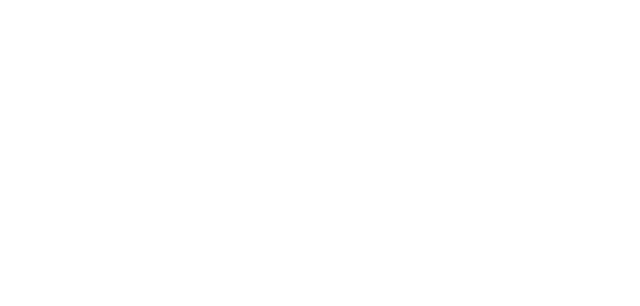
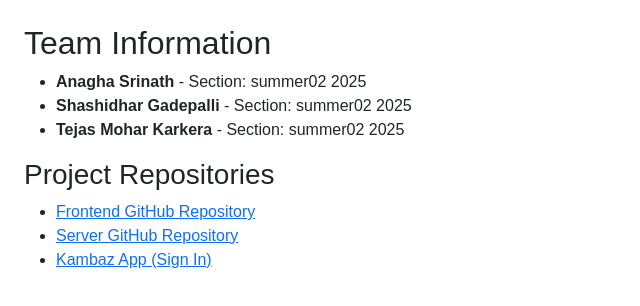
Before and after one commit to anaghasunkadh/kambaz-quiz-react-app, a React (Vite) app: page /#/team-info in a window 1280 px wide. Before the commit this address had no page. Shown: the top 306 px of the page, without its empty margins (0-640 px from the left). Built offline with nearby package versions, Linux system fonts and the light colour scheme.

Commit message:
Your commit message

```diff
--- a/package.json
+++ b/package.json
@@ -35,6 +35,6 @@
     "globals": "^16.2.0",
     "typescript": "~5.8.3",
     "typescript-eslint": "^8.34.1",
-    "vite": "^7.0.0"
+    "vite": "^7.1.2"
   }
 }
--- a/src/App.tsx
+++ b/src/App.tsx
@@ -3,6 +3,7 @@ import store from "./Kambaz/store";
 import { Provider } from "react-redux";
 import Labs from "./Labs";
 import { HashRouter, Route, Routes, Navigate } from "react-router-dom";
+import TeamInfo from "./TeamInfo";
 
 export default function App() {
   console.log("App component rendered");
@@ -12,7 +13,8 @@ export default function App() {
       <Provider store={store}>
         <div>
           <Routes>
-            <Route path="/" element={<Navigate to="/Labs" />} />
+            <Route path="/" element={<Navigate to="/team-info" />} />
+            <Route path="/team-info" element={<TeamInfo />} />
             <Route path="/Labs/*" element={<Labs />} />
             <Route path="/Kambaz/*" element={<Kambaz />} />
           </Routes>
--- a/src/Kambaz/Courses/Quizzes/Editor/Details.tsx
+++ b/src/Kambaz/Courses/Quizzes/Editor/Details.tsx
@@ -1,3 +1,5 @@
+import { useNavigate, useParams } from "react-router-dom";
+
 type Props = {
   quiz: any;
   onChange: (q: any) => void;
@@ -12,6 +14,8 @@ export default function Details({ quiz, onChange, onSave, onSavePublish, onCance
     onChange: (e: any) =>
       onChange({ ...quiz, [k]: e.target.type === "checkbox" ? e.target.checked : e.target.value })
   });
+  const navigate = useNavigate();
+  const { cid, quizId } = useParams();
 
   return (
     <div className="d-grid gap-3">
@@ -56,6 +60,7 @@ export default function Details({ quiz, onChange, onSave, onSavePublish, onCance
         <button className="btn btn-secondary" onClick={onSave}>Save</button>
         <button className="btn btn-danger" onClick={onSavePublish}>Save & Publish</button>
         <button className="btn btn-outline-dark" onClick={onCancel}>Cancel</button>
+        <button className="btn btn-outline-primary" onClick={() => navigate(`/Kambaz/Courses/${cid}/Quizzes/${quizId}/Preview`)}>Preview</button>
       </div>
     </div>
   );
--- a/src/Kambaz/Courses/Quizzes/Editor/index.tsx
+++ b/src/Kambaz/Courses/Quizzes/Editor/index.tsx
@@ -16,10 +16,8 @@ export default function QuizEditor() {
   const save = async (publish = false) => {
     await updateQuiz(quizId!, quiz);
     if (publish) await setPublished(quizId!, true);
-    // Save → details; Save&Publish → list (per rubric)
-    publish
-      ? navigate(`/Kambaz/Courses/${cid}/Quizzes`)
-      : navigate(`/Kambaz/Courses/${cid}/Quizzes/${quizId}/Summary`);
+    // Save and Save&Publish both navigate to quiz list
+    navigate(`/Kambaz/Courses/${cid}/Quizzes`);
   };
   const cancel = () => navigate(`/Kambaz/Courses/${cid}/Quizzes`);
 
--- /dev/null
+++ b/src/Kambaz/Courses/Quizzes/Summary.tsx
@@ -0,0 +1,14 @@
+import React from "react";
+import { useParams } from "react-router-dom";
+
+export default function QuizSummary() {
+  const { cid, id } = useParams();
+  return (
+    <div style={{ padding: 24 }}>
+      <h2>Quiz Details</h2>
+      <p>Course ID: {cid}</p>
+      <p>Quiz ID: {id}</p>
+      {/* Add more quiz details here as needed */}
+    </div>
+  );
+}
--- a/src/Kambaz/Courses/Quizzes/index.tsx
+++ b/src/Kambaz/Courses/Quizzes/index.tsx
@@ -67,7 +67,7 @@ export default function Quizzes() {
               <div>
                 {/* ✅ title → details screen */}
                 <Link
-                  to={`/Kambaz/Courses/${cid}/Quizzes/${q.id}/Summary`}
+                  to={`/Kambaz/Courses/${cid}/Quizzes/${q.id}`}
                   className="fw-semibold text-decoration-none"
                 >
                   {q.title}
@@ -80,6 +80,18 @@ export default function Quizzes() {
 
               {/* 3-dot style menu simplified into two buttons */}
               <div className="btn-group">
+                <Link
+                  to={`/Kambaz/Courses/${cid}/Quizzes/${q.id}`}
+                  className="btn btn-sm btn-outline-primary"
+                >
+                  Edit
+                </Link>
+                <Link
+                  to={`/Kambaz/Courses/${cid}/Quizzes/${q.id}/Preview`}
+                  className="btn btn-sm btn-outline-info"
+                >
+                  Preview
+                </Link>
                 <button
                   className="btn btn-sm btn-outline-secondary"
                   onClick={() => onTogglePublish(q.id, q.published)}
--- a/src/Kambaz/Courses/index.tsx
+++ b/src/Kambaz/Courses/index.tsx
@@ -11,7 +11,7 @@ import QuestionsDebug from "./Quizzes/Questions";
 // Quizzes pages
 import Quizzes from "./Quizzes";
 import QuizEditor from "./Quizzes/Editor";
-import QuizDetailsSummary from "./Quizzes/DetailSummary";
+import QuizSummary from "./Quizzes/Summary";
 import Preview from "./Quizzes/Preview";
 
 export default function Courses({ courses }: { courses: any[] }) {
@@ -41,12 +41,10 @@ export default function Courses({ courses }: { courses: any[] }) {
             <Route path=":cid/People" element={<People />} />
 
             {/* Quizzes */}
-            <Route path="Quizzes" element={<Quizzes />} />
-            <Route path="Quizzes/:quizId" element={<QuizEditor />} />
-            <Route path="Quizzes/:quizId/Summary" element={<QuizDetailsSummary />} />
-            <Route path="Quizzes/:quizId/Preview" element={<Preview />} />
-          <Route path="Quizzes/:quizId/QuestionsDebug" element={<QuestionsDebug />} />
-
+              <Route path="Quizzes" element={<Quizzes />} />
+              <Route path="Quizzes/:quizId" element={<QuizEditor />} />
+              <Route path="Quizzes/:quizId/Preview" element={<Preview />} />
+              <Route path="Quizzes/:quizId/QuestionsDebug" element={<QuestionsDebug />} />
           </Routes>
         </div>
       </div>
--- /dev/null
+++ b/src/TeamInfo.tsx
@@ -0,0 +1,42 @@
+import React from "react";
+import { Link } from "react-router-dom";
+
+const teamMembers = [
+  { name: "Anagha Srinath", section: "summer02 2025" },
+  { name: "Shashidhar Gadepalli",section: "summer02 2025" },
+  { name: "Tejas Mohar Karkera", section: "summer02 2025" },
+  // Add other team members here
+];
+
+export default function TeamInfo() {
+  return (
+    <div style={{ padding: 24 }}>
+      <h2>Team Information</h2>
+      <ul>
+        {teamMembers.map((member, idx) => (
+          <li key={idx}>
+            <strong>{member.name}</strong> - Section: {member.section}
+          </li>
+        ))}
+      </ul>
+      <h3>Project Repositories</h3>
+      <ul>
+        <li>
+          <a href="https://github.com/ShashidharGadepalli/project-react-web-app" target="_blank" rel="noopener noreferrer">
+            Frontend GitHub Repository
+          </a>
+        </li>
+        <li>
+          <a href="https://github.com/ShashidharGadepalli/project-node-server-app" target="_blank" rel="noopener noreferrer">
+            Server GitHub Repository
+          </a>
+        </li>
+        <li>
+          <Link to="/Kambaz/Account/Signin">
+            Kambaz App (Sign In)
+          </Link>
+        </li>
+      </ul>
+    </div>
+  );
+}
```
Also changed, not shown: 2 other files (tests, documents, lock files or other folders).
